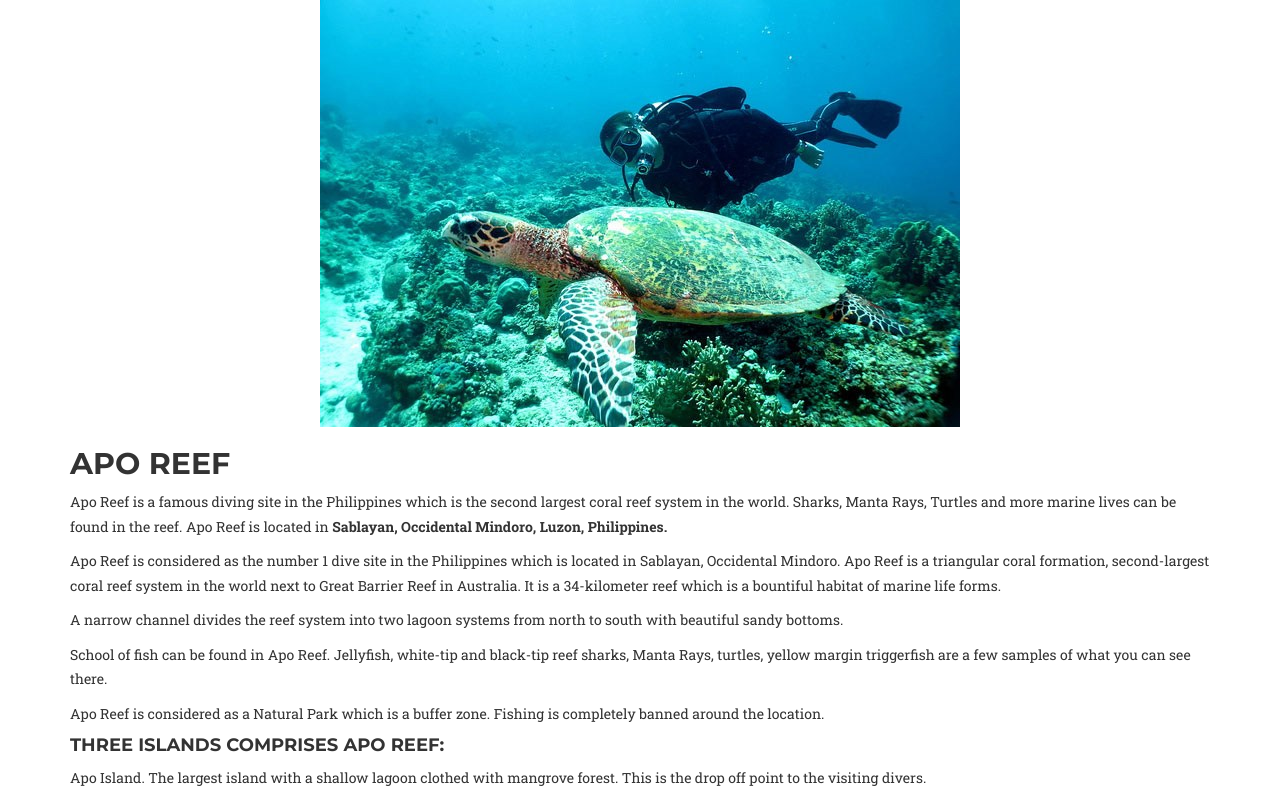
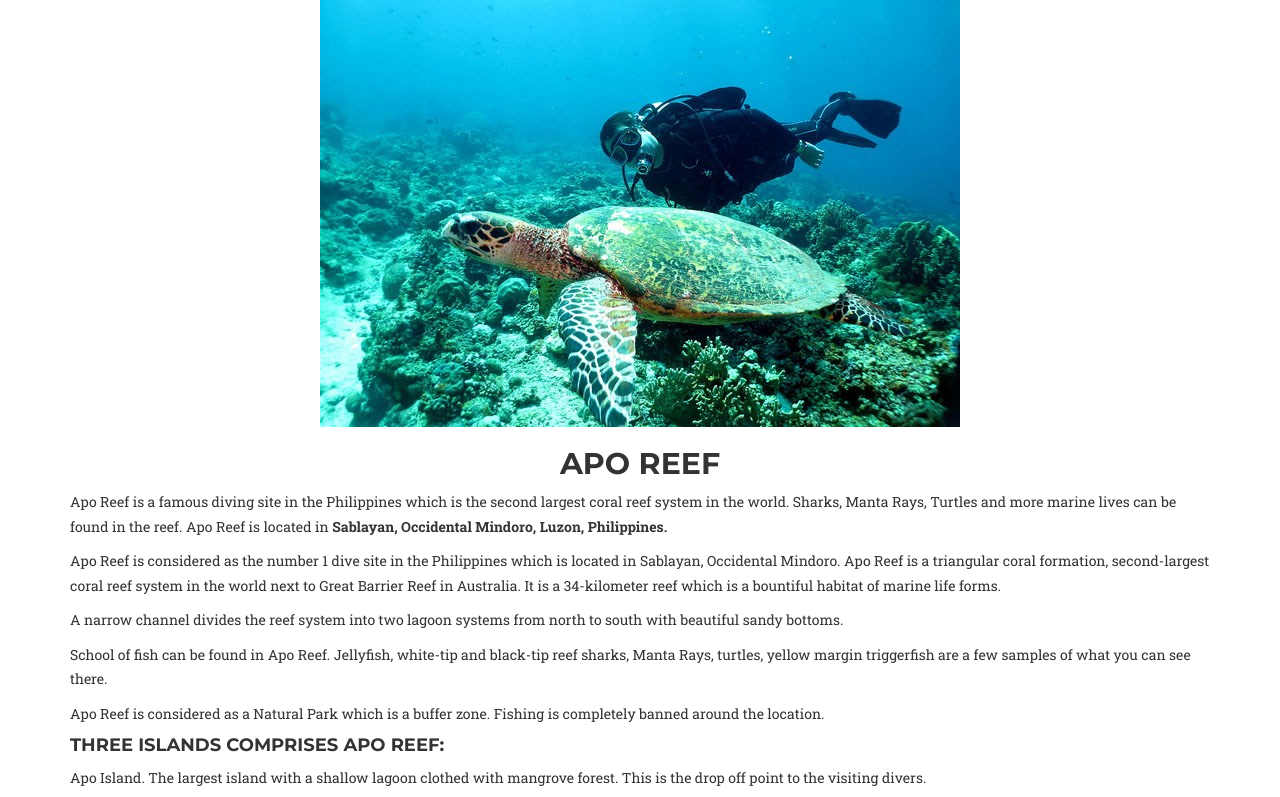
Before and after one commit to haidewandaga/onepage.github.io, a website: page laporeef.html in a window 1280 px wide. Shown: the top 797 px of the page. Drawn offline with nearby package versions, Linux system fonts and the light colour scheme; a web font is replaced by a local one.

Commit message:
Update laporeef.html

```diff
--- a/laporeef.html
+++ b/laporeef.html
@@ -41,9 +41,13 @@
                 <img src="https://raw.githubusercontent.com/haidewandaga/onepage.github.io/master/img/aaLuzon/aporeef.jpg" align="middle">
             </div>
         </div>
+                <div class="row">
+            <div class="col-sm-12" align="center">
+                <h2>Apo Reef</h2>
+            </div>
+        </div>
         <div class="row">
             <div class="col-sm-12">
-            <h2>Apo Reef</h2>
                <p>Apo Reef is a famous diving site in the Philippines which is the second largest coral reef system in the world. Sharks, Manta Rays, Turtles and more marine lives can be found in the reef. Apo Reef is located in <strong>Sablayan, Occidental Mindoro, Luzon, Philippines.</strong></p>
                <p>Apo Reef is considered as the number 1 dive site in the Philippines which is located in Sablayan, Occidental Mindoro. Apo Reef is a triangular coral formation, second-largest coral reef system in the world next to Great Barrier Reef in Australia. It is a 34-kilometer reef which is a bountiful habitat of marine life forms.</p>
                 <p>A narrow channel divides the reef system into two lagoon systems from north to south with beautiful sandy bottoms.</p>
```
